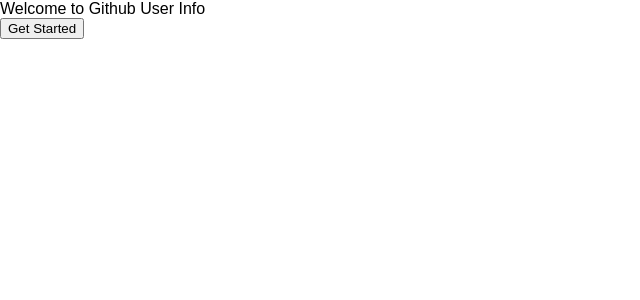
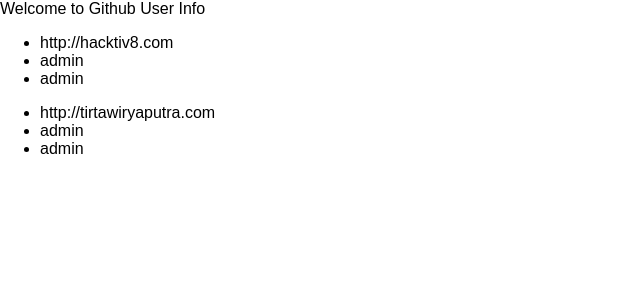
Before and after one commit to happy-fox-2017/react-password-manager, a React (Create React App) app: page / in a window 1280 px wide. Shown: the top 300 px of the page, without its empty margins (0-640 px from the left). Built offline with nearby package versions, Linux system fonts and the light colour scheme; data requests are answered from the project's data file.

Commit message:
fetching done

```diff
--- a/src/actions/passwordActions.js
+++ b/src/actions/passwordActions.js
@@ -27,10 +27,10 @@
   return dispatch => {
     dispatch({type: 'FETCH_PASSWORD'})
     Axios.get(API)
-      .then((data) => {
+      .then((res) => {
         dispatch({
           type: 'FETCH_SUCCESS',
-          payload: data
+          payload: res.data
         })
       })
       .catch((error) => {
--- a/src/component/App.js
+++ b/src/component/App.js
@@ -1,24 +1,15 @@
 import React from 'react'
 import { BrowserRouter, Route, Switch } from 'react-router-dom'
+// import { Link } from 'react-router-dom'
 
 import { NoMatch } from './404'
-import { ContainerForm  as Home } from './ContainerForm'
-
-// class App extends Component {
-//   render() {
-//     return (
-//       <div className="App">
-//         Hello World
-//       </div>
-//     );
-//   }
-// }
+import ContainerList from './ContainerList'
 
 const App = () => {
   return (
     <BrowserRouter>
       <Switch>
-        <Route exact path="/" component={Home} />
+        <Route exact path="/" component={ContainerList} />
         <Route component={NoMatch}/>
       </Switch>
     </BrowserRouter>
--- a/src/component/ContainerForm.js
+++ /dev/null
@@ -1,14 +0,0 @@
-import React from 'react'
-import { Link } from 'react-router-dom'
-
-export const ContainerForm = ({ location }) => (
-  <div className="home">
-    Welcome to Github User Info
-    <br />
-    <Link to="github">
-      <button className="btn-home">
-        Get Started
-      </button>
-    </Link>
-  </div>
-)
--- /dev/null
+++ b/src/component/ContainerList.js
@@ -0,0 +1,37 @@
+import React from 'react'
+import { connect } from 'react-redux'
+
+import { fetchPassword } from '../actions/passwordActions'
+import { ListPassword } from './ListPassword'
+
+class ContainerList extends React.Component {
+  componentDidMount() {
+    this.props.getPassword()
+  }
+
+  render() {
+    return (
+      <ListPassword
+        data={this.props.data}
+        fetching={this.props.fetching}
+        fetched={this.props.fetched}
+        error={this.props.error}
+      />
+    )
+  }
+}
+
+function mapStateToProps(state) {
+  return {
+    data: state.passwordList.data,
+    fetching: state.passwordList.fetching,
+    fetched: state.passwordList.fetched,
+    error: state.passwordList.error
+  };
+}
+
+function mapDispatchToProps(dispatch) {
+  return { getPassword: () => {dispatch(fetchPassword())} }
+}
+
+export default connect(mapStateToProps, mapDispatchToProps)(ContainerList);
--- /dev/null
+++ b/src/component/ListPassword.js
@@ -0,0 +1,40 @@
+import React from 'react'
+
+export const ListPassword = (props) => {
+  if(props.fetching === true) {
+    return (
+      <div>
+        <p>Loading..</p>
+        <p>Fetching Data..</p>
+      </div>
+    )
+  } else if(props.fetching === false && props.error !== null) {
+    return (
+      <div>
+        <p>Uh Oh..</p>
+        <p>Error has occured..</p>
+      </div>
+    )
+  } else {
+    console.log(props, "Props");
+    console.log(props.data, "Data");
+    const passwords = props.data.map((element) => {
+      return (
+        <ul key={element.id}>
+          <li>{element.url}</li>
+          <li>{element.username}</li>
+          <li>{element.password}</li>
+        </ul>
+      )
+    })
+    return (
+      <div className="home">
+        Welcome to Github User Info
+        <br />
+        <div>
+          {passwords}
+        </div>
+      </div>
+    )
+  }
+}
```
Also changed, not shown: 1 other file (tests, documents, lock files or other folders).
